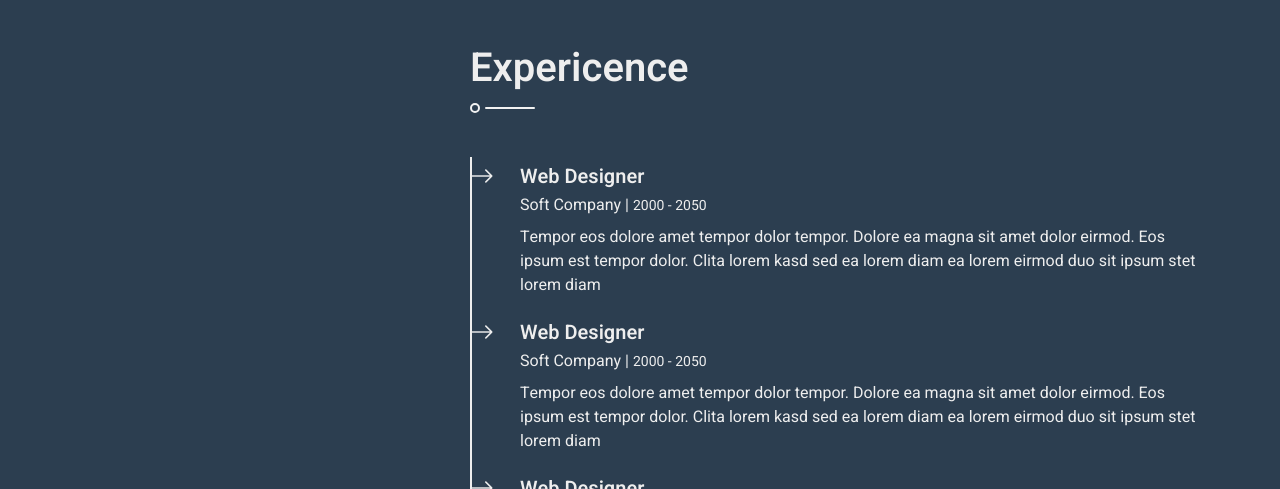
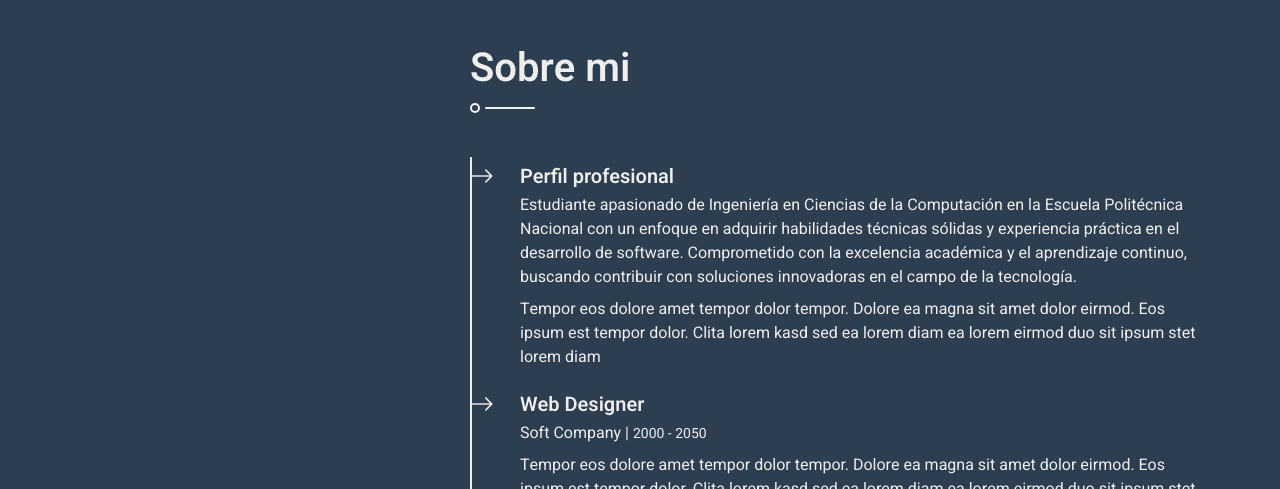
Before and after one commit to iamjoel01/perfil_joel_quilumba, a plain HTML site: page index.html in a window 1280 px wide. Shown: the part 836-1325 px from the top of the page. Drawn offline with nearby package versions, Linux system fonts and the light colour scheme.

Commit message:
Update index.html

```diff
--- a/index.html
+++ b/index.html
@@ -48,7 +48,7 @@
                         <h1 class="text-primary mt-2">Joel Quilumba</h1>
                         <div class="mb-4" style="height: 22px;">
                             <h4 class="typed-text-output d-inline-block text-light"></h4>
-                            <div class="typed-text d-none">Estudiante, Lector</div>
+                            <div class="typed-text d-none">Estudiante</div>
                         </div>
                         <div class="d-flex justify-content-center mt-auto mb-3">
                             <a class="btn btn-secondary btn-square mx-1" href="#"><i class="fab fa-twitter"></i></a>
@@ -166,12 +166,12 @@
 
                     <!-- Expericence Start -->
                     <section class="py-5 wow fadeInUp" data-wow-delay="0.1s">
-                        <h1 class="title pb-3 mb-5">Expericence</h1>
+                        <h1 class="title pb-3 mb-5">Sobre mi </h1>
                         <div class="border-start border-2 border-light pt-2 ps-5">
                             <div class="position-relative mb-4">
                                 <span class="bi bi-arrow-right fs-4 text-light position-absolute" style="top: -5px; left: -50px;"></span>
-                                <h5 class="mb-1">Web Designer</h5>
-                                <p class="mb-2">Soft Company | <small>2000 - 2050</small></p>
+                                <h5 class="mb-1">Perfil profesional</h5>
+                                <p class="mb-2">Estudiante apasionado de Ingeniería en Ciencias de la Computación en la Escuela Politécnica Nacional con un enfoque en adquirir habilidades técnicas sólidas y experiencia práctica en el desarrollo de software. Comprometido con la excelencia académica y el aprendizaje continuo, buscando contribuir con soluciones innovadoras en el campo de la tecnología.</p>
                                 <p>Tempor eos dolore amet tempor dolor tempor. Dolore ea magna sit amet dolor eirmod. Eos ipsum est tempor dolor. Clita lorem kasd sed ea lorem diam ea lorem eirmod duo sit ipsum stet lorem diam</p>
                             </div>
                             <div class="position-relative mb-4">
```
